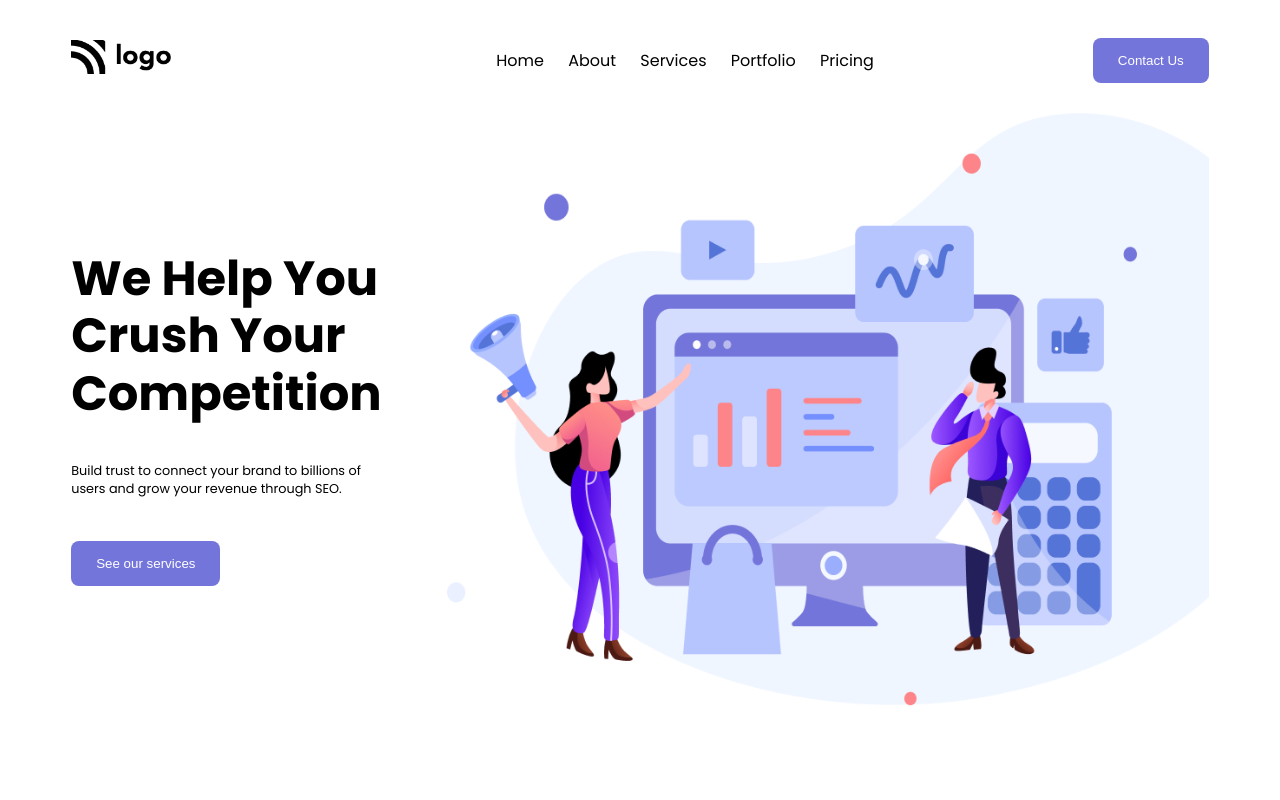
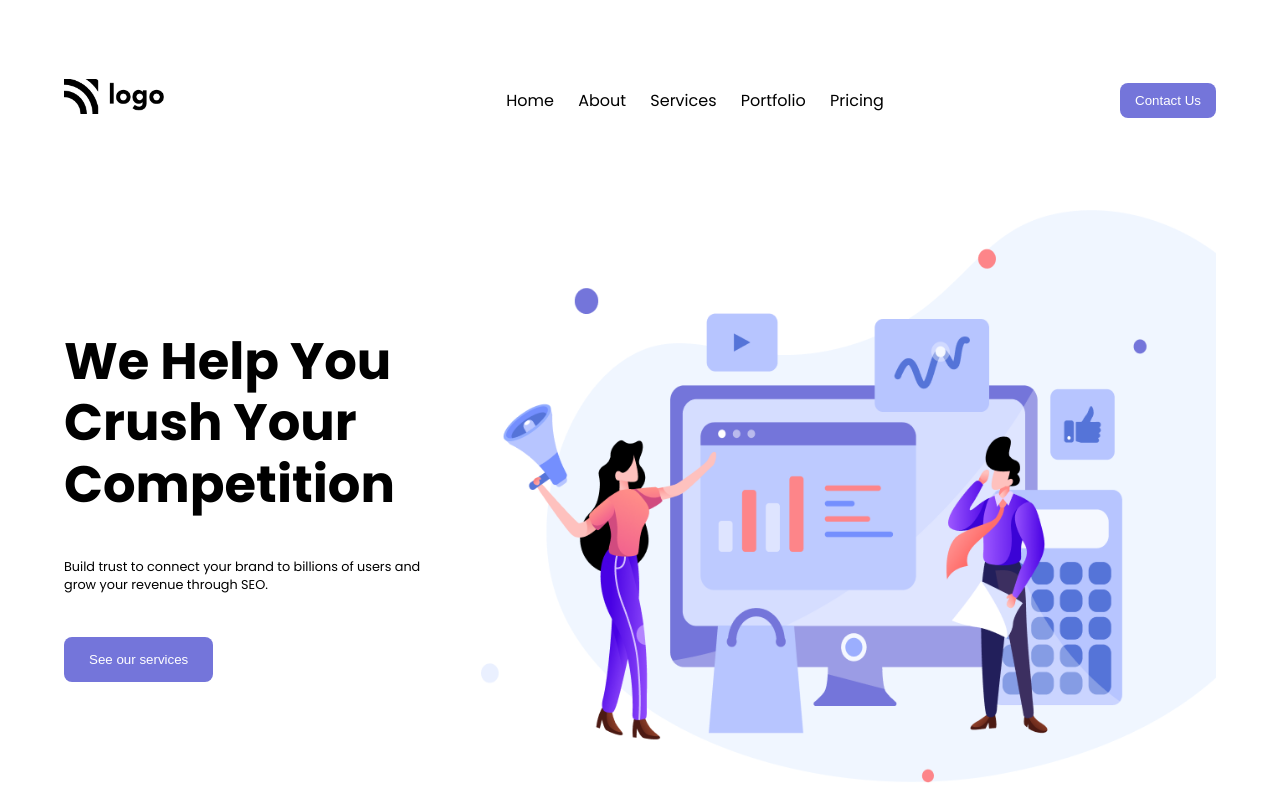
Before and after one commit to itamim345/crush_competition, a plain HTML site: page index.html in a window 1280 px wide. Drawn offline with Linux system fonts and the light colour scheme.

Commit message:
html css done

```diff
--- a/index.html
+++ b/index.html
@@ -48,7 +48,7 @@
               Build trust to connect your brand to billions of users and grow
               your revenue through SEO.
             </p>
-            <button class="nav-button btn">See our services</button>
+            <button class="banner-button btn">See our services</button>
           </div>
           <!-- Right Text -->
           <div class="right-area">
--- a/style.css
+++ b/style.css
@@ -1,3 +1,7 @@
+
+body {
+    margin: 0;
+}
 .container {
     width: 90%;
     margin: 0 auto;
@@ -7,6 +11,7 @@ nav {
     display: flex;
     justify-content: space-between;
     align-items: center;
+    height: 25vh;
 }
 .list {
     list-style-type: none;
@@ -18,24 +23,39 @@ nav {
 .logo img {
     width: 60%;
 }
+.nav-button {
+    background: #7475da;
+    border: none;
+    color: white;
+    padding: 10px 15px;
+    border-radius: 8px;
+    margin: 30px 0;
+}
 
 /* Banner area css */
 .banner-container {
+    height: 75vh;
     display: flex;
     gap: 50px;
     align-items: center;
 }
+.left-area {
+    flex: 1;
+   }
+   .right-area {
+       flex: 2;
+   }
 .banner-container img {
     width: 100%;
 }
 .heading-text {
-    font-size: 3rem;
+    font-size: 4vw;
     line-height: 1.2;
 }
 .description {
     font-size: .8rem;
 }
-.nav-button {
+.banner-button {
     background: #7475da;
     border: none;
     color: white;
@@ -43,10 +63,3 @@ nav {
     border-radius: 8px;
     margin: 30px 0;
 }
-
-.left-area {
- width: 30%;
-}
-.right-area {
-    width: 70%;
-}
```
Also changed, not shown: crush_competition.png (deleted).
